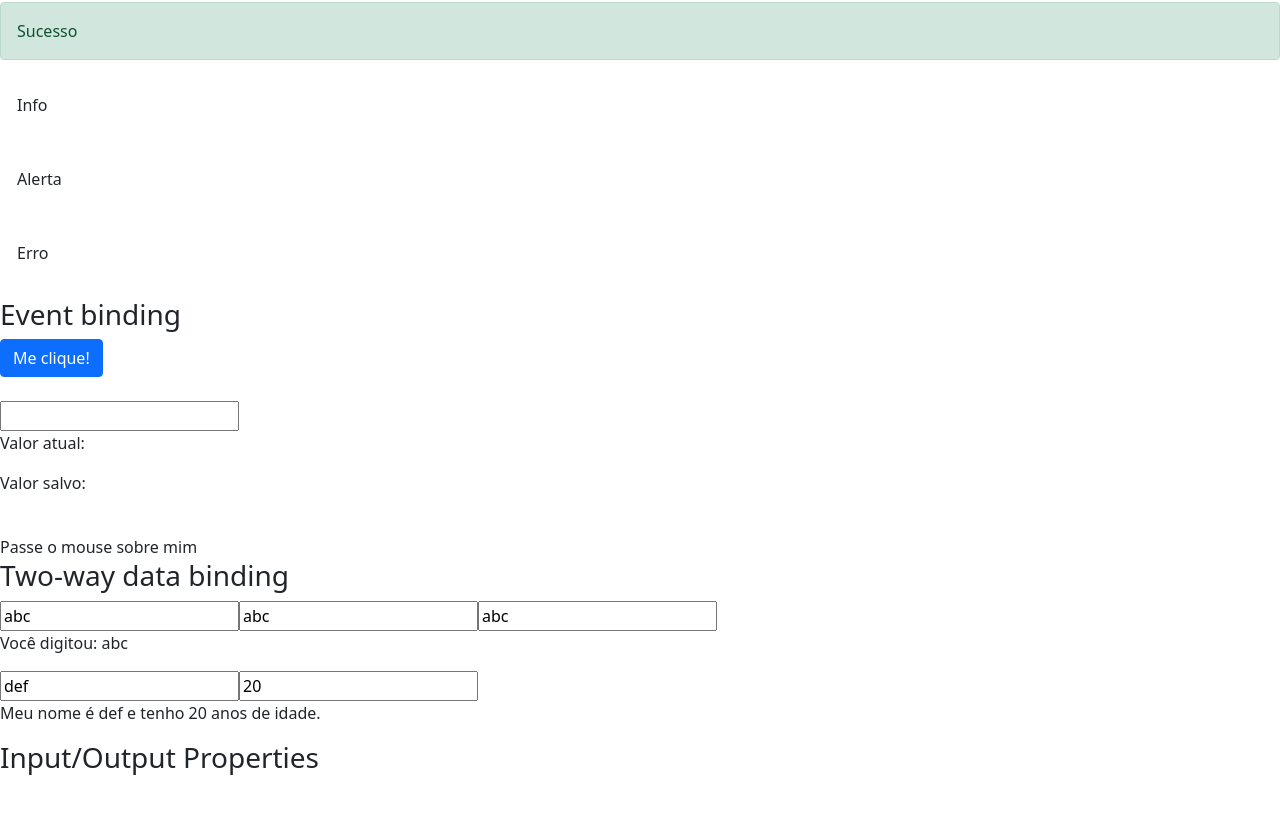
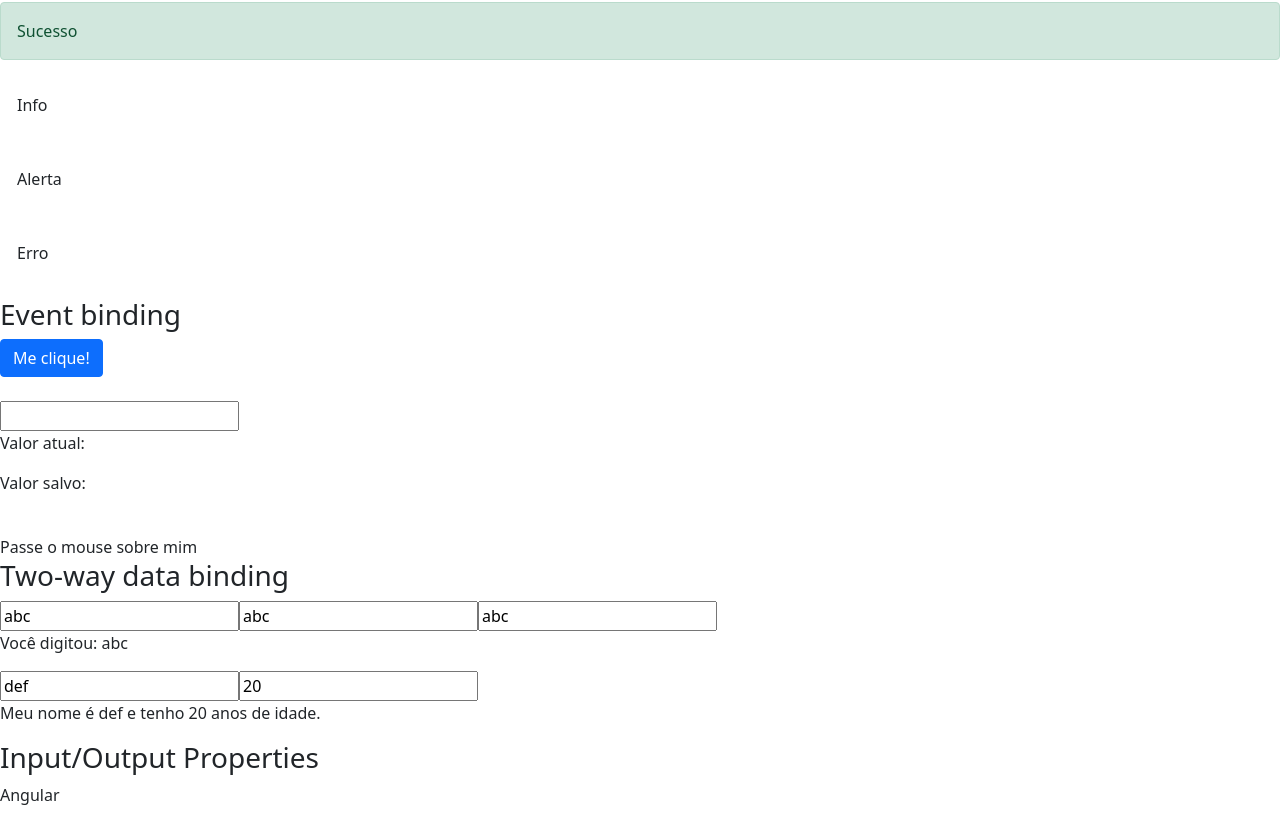
Before and after one commit to Luaoliver/curso-angular, an Angular app in the folder data-binding/: page / in a window 1280 px wide. Shown: the part 707-1530 px from the top of the page. Before the commit the page ends 1490 px from the top, so only its background shows below. Built offline with nearby package versions, Linux system fonts and the light colour scheme.

Commit message:
using the decorator's input

```diff
--- a/data-binding/src/app/data-binding/data-binding.component.html
+++ b/data-binding/src/app/data-binding/data-binding.component.html
@@ -111,5 +111,6 @@
 <section class="input-output-properties">
   <article>
     <h3>Input/Output Properties</h3>
+    <app-curso [nome]="nomeDoCurso"></app-curso>
   </article>
 </section>
--- a/data-binding/src/app/data-binding/data-binding.component.ts
+++ b/data-binding/src/app/data-binding/data-binding.component.ts
@@ -16,7 +16,7 @@
 
   isMouseOver: boolean = false;
 
-
+  nomeDoCurso: string = 'Angular';
 
   getValor() {
     return 1;
--- a/data-binding/src/app/input-property/input-property.component.html
+++ b/data-binding/src/app/input-property/input-property.component.html
@@ -1 +1 @@
-<p>input-property works!</p>
+<p>{{ nome }}</p>
--- a/data-binding/src/app/input-property/input-property.component.ts
+++ b/data-binding/src/app/input-property/input-property.component.ts
@@ -1,4 +1,4 @@
-import { Component, OnInit } from '@angular/core';
+import { Component, OnInit, Input } from '@angular/core';
 
 @Component({
   selector: 'app-curso',
@@ -7,6 +7,8 @@
 })
 export class InputPropertyComponent implements OnInit {
 
+  @Input() nome: string = '';
+
   constructor() { }
 
   ngOnInit(): void {
```
